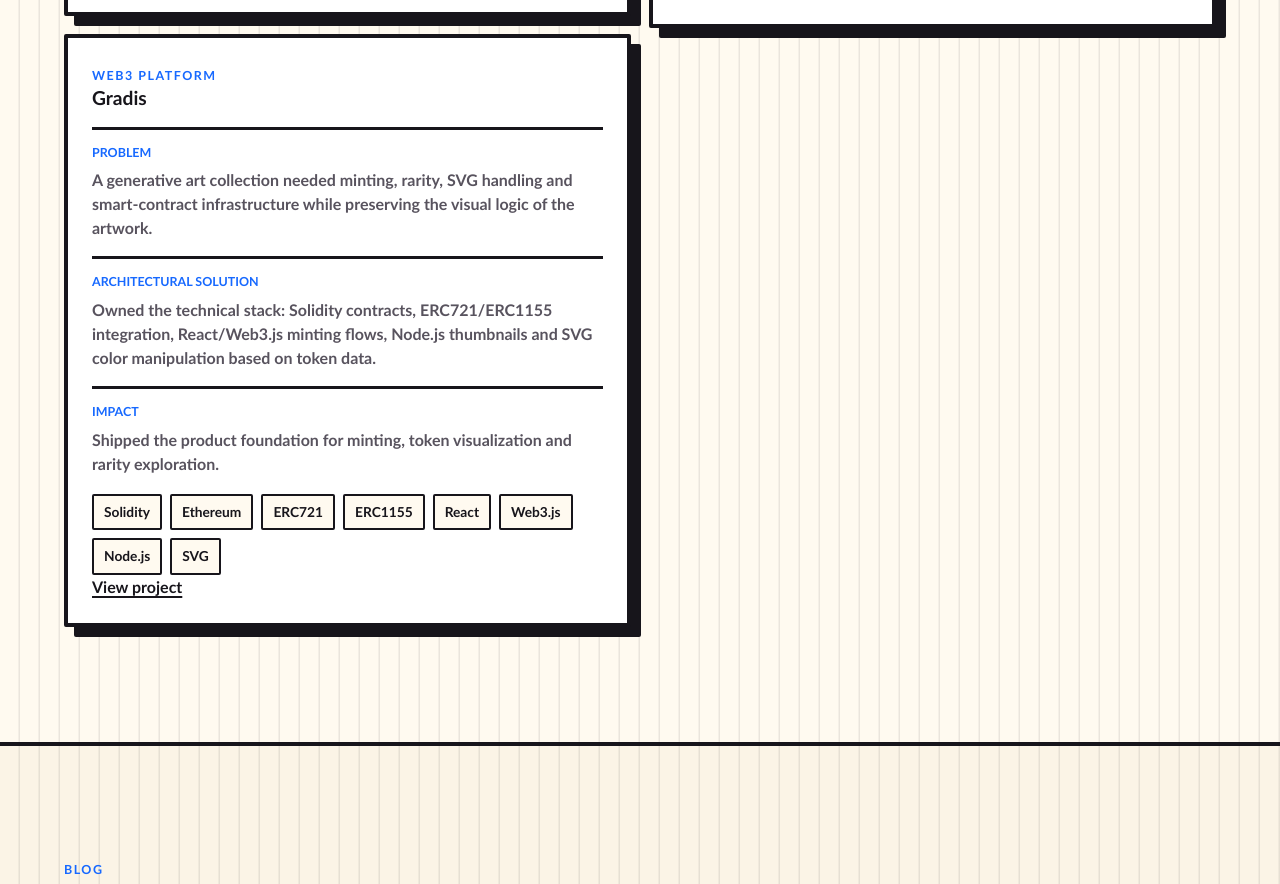
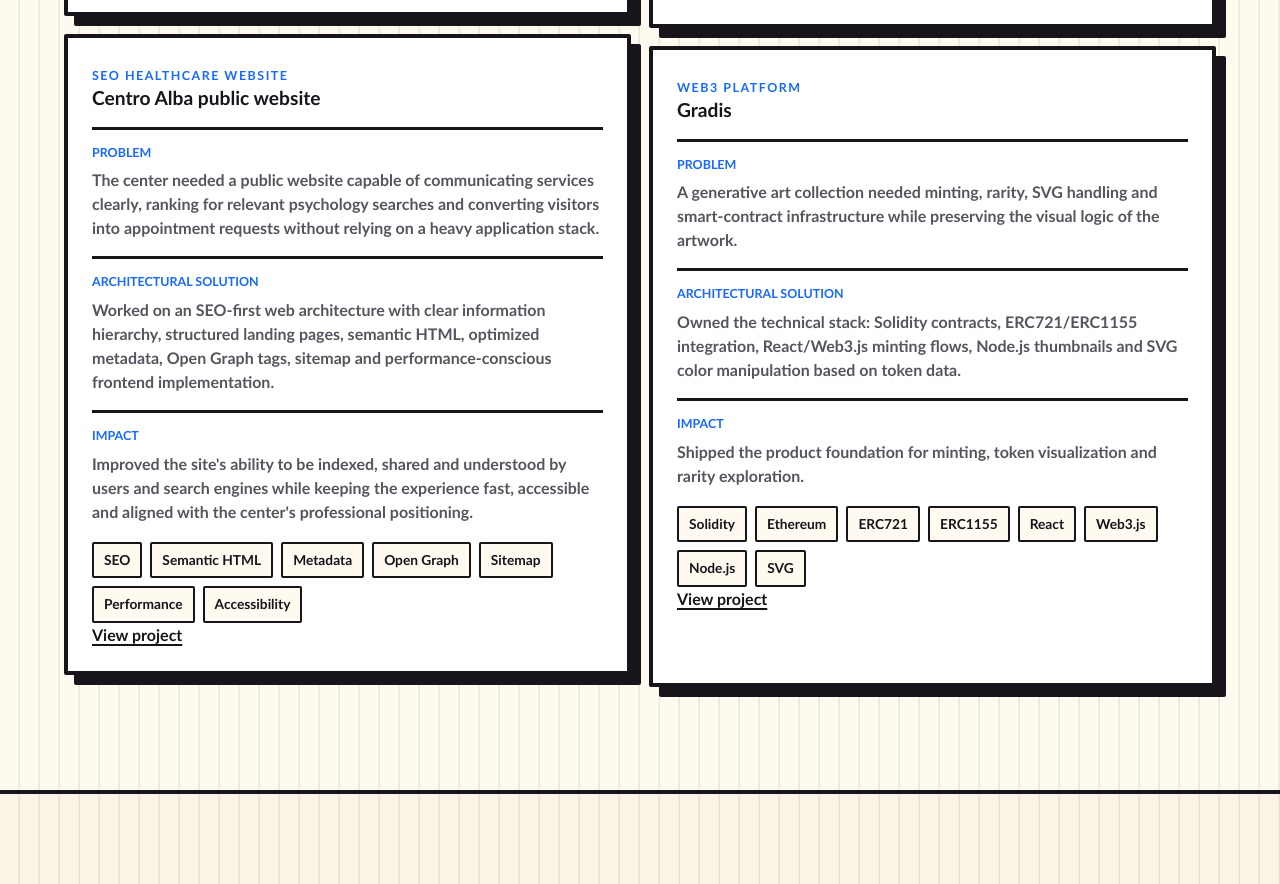
Before and after one commit to JeanOsorio/JeanOsorio.github.io, an Astro site: page / in a window 1280 px wide. Shown: the part 9934-10818 px from the top of the page. Built offline with nearby package versions, Linux system fonts and the light colour scheme; Astro itself is replaced by a stand-in of ours.

Commit message:
feat: add projects

```diff
--- a/src/pages/index.astro
+++ b/src/pages/index.astro
@@ -169,6 +169,18 @@
     impact:
       "Reduced iteration time and improved clarity around user flows, interface states and implementation tasks.",
     technologies: ["AI-assisted delivery", "Product UX", "Frontend implementation", "Copilot CLI", "Codex CLI"],
+    href: "https://centroalba.es"
+  },
+  {
+    type: "SEO healthcare website",
+    title: "Centro Alba public website",
+    problem:
+      "The center needed a public website capable of communicating services clearly, ranking for relevant psychology searches and converting visitors into appointment requests without relying on a heavy application stack.",
+    solution:
+      "Worked on an SEO-first web architecture with clear information hierarchy, structured landing pages, semantic HTML, optimized metadata, Open Graph tags, sitemap and performance-conscious frontend implementation.",
+    impact:
+      "Improved the site's ability to be indexed, shared and understood by users and search engines while keeping the experience fast, accessible and aligned with the center's professional positioning.",
+    technologies: ["SEO", "Semantic HTML", "Metadata", "Open Graph", "Sitemap", "Performance", "Accessibility"],
     href: "https://centroalba.es"
   },
   {
```
